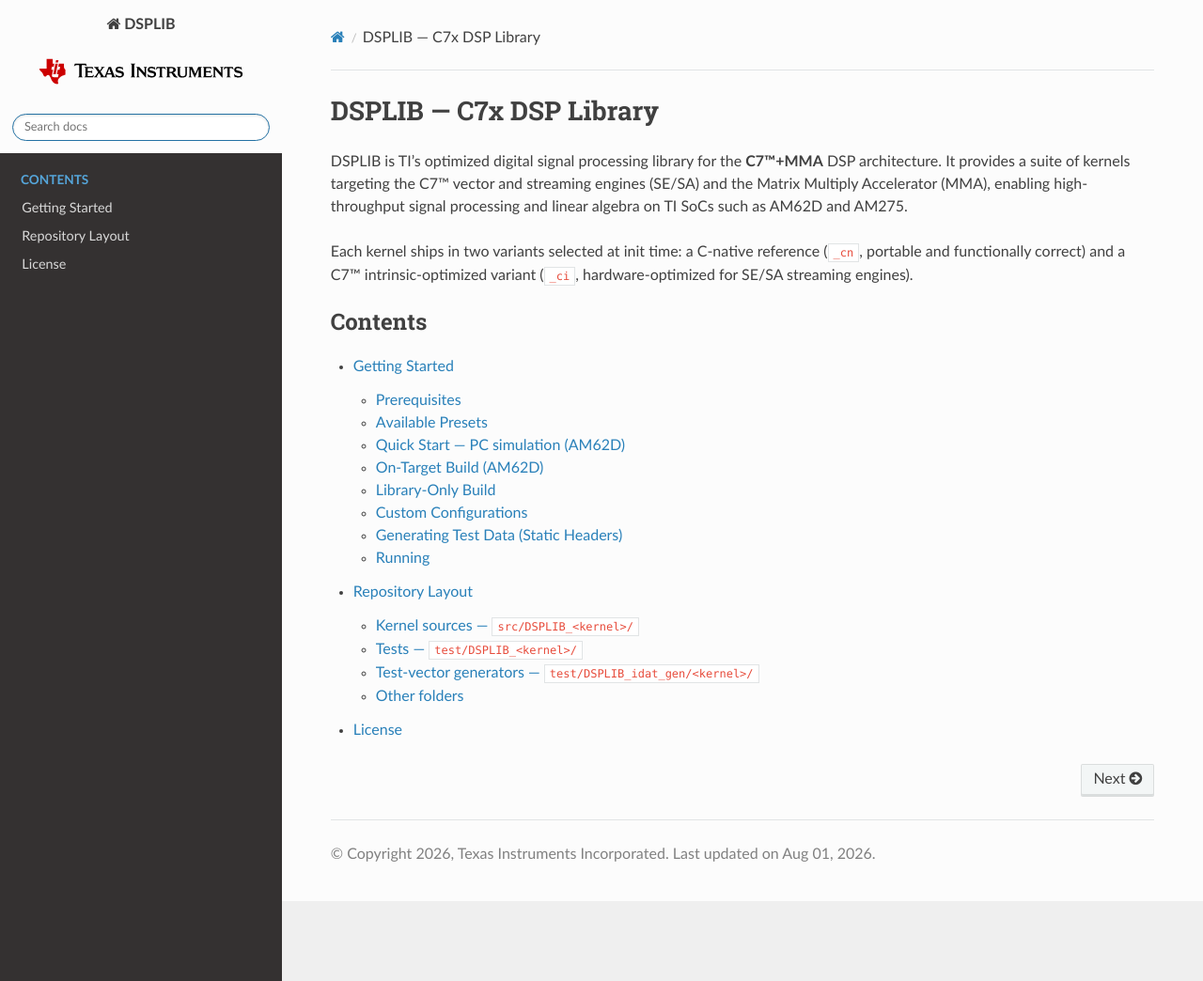
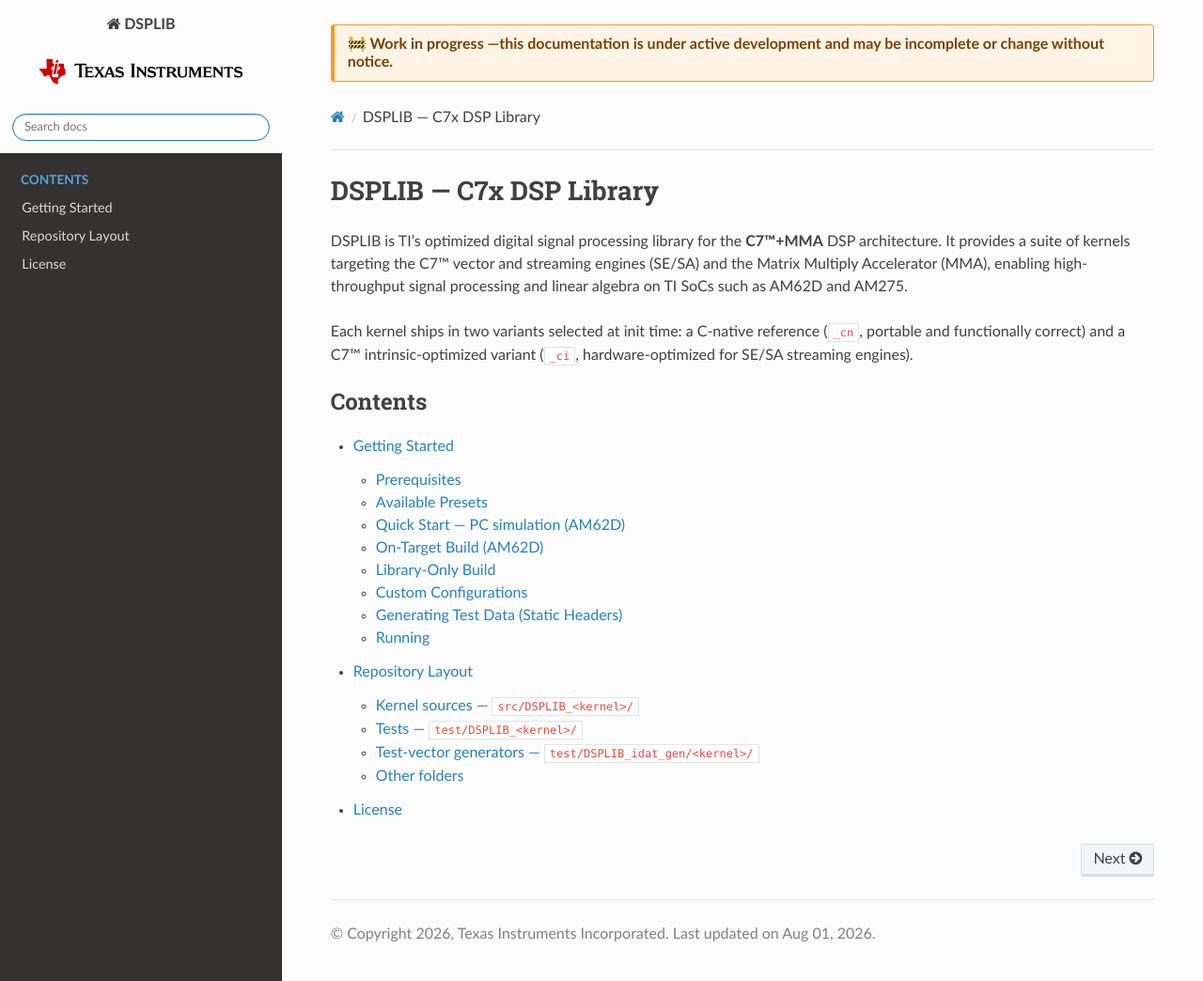
Before and after one commit to TexasInstruments/c7x_dsplib, a Sphinx documentation site: the page built from docs/sphinx/index.rst, in a window 1280 px wide and 1044 px high. Shown: the whole window at 94% size. Built offline with Sphinx 7.4.7 and the Read the Docs theme 3.1.0, drawn with Linux system fonts in a browser that asks for light colours; pages that are not in the unit, such as notebooks, are missing from menus.

Commit message:
docs(sphinx): add site-wide WIP banner
Refs: XLIB-1034
Signed-off-by: Barath Ramesh <barath.ramesh@ti.com>

```diff
--- a/docs/sphinx/_static/css/theme_overrides.css
+++ b/docs/sphinx/_static/css/theme_overrides.css
@@ -43,3 +43,19 @@
   padding: 0 8px;
   box-sizing: border-box;
 }
+/* --- WORK-IN-PROGRESS banner (temporary) -------------------------------
+   Renders a WIP notice at the top of every page's content area so outside
+   readers have clear notice the docs are under active development.
+   REMOVE this block (source + gh-pages) once the documentation is final. */
+.wy-nav-content::before {
+  content: "\1F6A7  Work in progress \2014 this documentation is under active development and may be incomplete or change without notice.";
+  display: block;
+  background: #FFF4E5;
+  color: #7A4100;
+  border: 1px solid #FF991F;
+  border-left: 4px solid #FF991F;
+  border-radius: 4px;
+  padding: 10px 14px;
+  margin-bottom: 1.5em;
+  font-weight: 600;
+}
```
